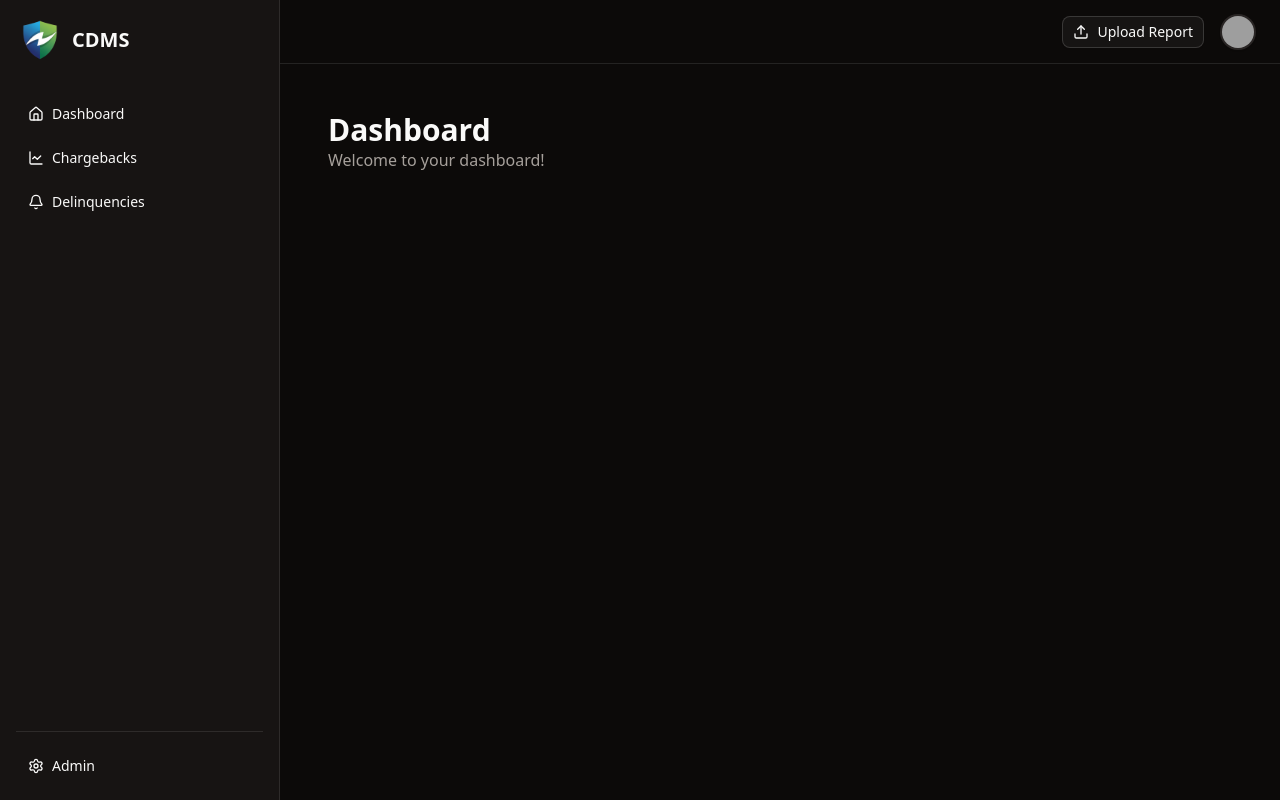
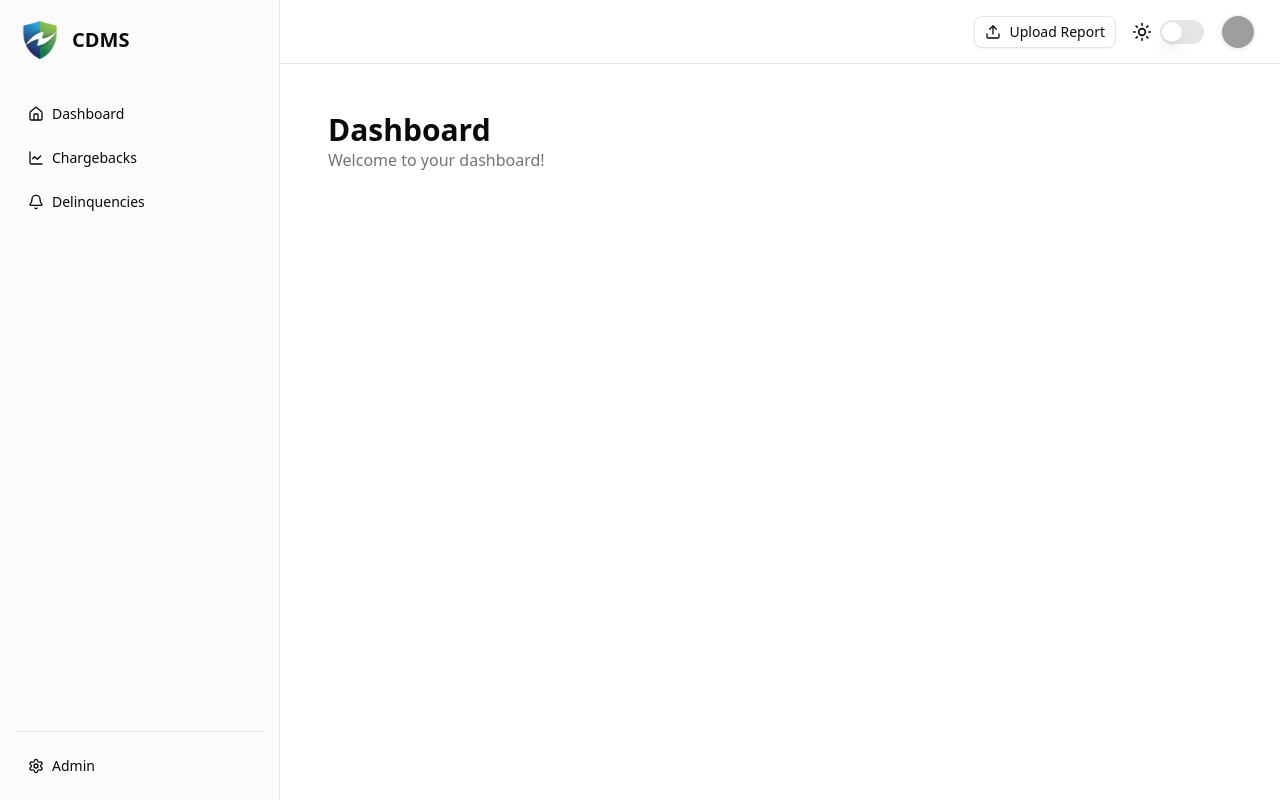
Before and after one commit to JJckrbbt/cdms, a React (Vite) app in the folder frontend/: page / in a window 1280 px wide. Built offline with nearby package versions, Linux system fonts and the light colour scheme; grey boxes are pictures that could not be loaded.

Commit message:
Dark Mode!

```diff
--- a/frontend/index.html
+++ b/frontend/index.html
@@ -1,10 +1,10 @@
 <!doctype html>
-<html lang="en" class="dark">
+<html lang="en" >
   <head>
-    <meta charset="UTF-8" />
-    <link rel="icon" type="image/svg+xml" href="/vite.svg" />
+    <meta charset="UTF-8" class="dark"/>
+    <link rel="icon" type="image/png" href="/src/assets/CDMSTransparent.png" />
     <meta name="viewport" content="width=device-width, initial-scale=1.0" />
-    <title>Vite + React + TS</title>
+    <title>CDMS</title>
   </head>
   <body>
     <div id="root"></div>
--- a/frontend/package.json
+++ b/frontend/package.json
@@ -17,6 +17,7 @@
     "@radix-ui/react-select": "^2.2.5",
     "@radix-ui/react-separator": "^1.1.7",
     "@radix-ui/react-slot": "^1.2.3",
+    "@radix-ui/react-switch": "^1.2.5",
     "@tailwindcss/vite": "^4.1.11",
     "@tanstack/react-table": "^8.21.3",
     "class-variance-authority": "^0.7.1",
--- a/frontend/src/components/DashboardLayout.tsx
+++ b/frontend/src/components/DashboardLayout.tsx
@@ -11,8 +11,10 @@ import {
 } from "@/components/ui/dropdown-menu";
 import { Avatar, AvatarFallback, AvatarImage } from "@/components/ui/avatar";
 import { Sheet, SheetContent, SheetTrigger, SheetHeader, SheetTitle, SheetDescription } from "@/components/ui/sheet";
-import { Upload, PanelLeft } from "lucide-react";
+import { Upload, PanelLeft, Sun, Moon } from "lucide-react";
 import { UploadReportModal } from "./UploadReportModal";
+import { Switch } from "@/components/ui/switch";
+import { useTheme } from "../hooks/useTheme";
 
 interface DashboardLayoutProps {
   children: React.ReactNode;
@@ -21,6 +23,7 @@ interface DashboardLayoutProps {
 
 export function DashboardLayout({ children, onUploadSuccess }: DashboardLayoutProps) {
   const [isUploadModalOpen, setIsUploadModalOpen] = useState(false);
+  const { theme, toggleTheme } = useTheme();
 
   return (
     <div className="h-screen flex">
@@ -63,6 +66,13 @@ export function DashboardLayout({ children, onUploadSuccess }: DashboardLayoutPr
                 <UploadReportModal onClose={() => setIsUploadModalOpen(false)} onUploadSuccess={onUploadSuccess} />
               </SheetContent>
             </Sheet>
+            <div className="flex items-center space-x-2">
+              {theme === "light" ? <Sun className="h-5 w-5" /> : <Moon className="h-5 w-5" />}
+              <Switch
+                checked={theme === "dark"}
+                onCheckedChange={toggleTheme}
+              />
+            </div>
             <DropdownMenu>
               <DropdownMenuTrigger asChild>
                 <Button
--- /dev/null
+++ b/frontend/src/components/ui/switch.tsx
@@ -0,0 +1,43 @@
+"use client"
+
+import * as React from "react"
+import * as SwitchPrimitives from "@radix-ui/react-switch"
+import { cva, type VariantProps } from "class-variance-authority"
+
+import { cn } from "@/lib/utils"
+
+const switchVariants = cva(
+  "peer inline-flex h-[24px] w-[44px] shrink-0 cursor-pointer items-center rounded-full border-2 border-transparent transition-colors focus-visible:outline-none focus-visible:ring-2 focus-visible:ring-ring focus-visible:ring-offset-2 focus-visible:ring-offset-background disabled:cursor-not-allowed disabled:opacity-50 data-[state=checked]:bg-primary data-[state=unchecked]:bg-input",
+  {
+    variants: {
+      size: {
+        default: "",
+        sm: "h-[20px] w-[36px]",
+        lg: "h-[28px] w-[52px]",
+      },
+    },
+    defaultVariants: {
+      size: "default",
+    },
+  }
+)
+
+const Switch = React.forwardRef<
+  React.ElementRef<typeof SwitchPrimitives.Root>,
+  React.ComponentPropsWithoutRef<typeof SwitchPrimitives.Root> & VariantProps<typeof switchVariants>
+>(({ className, size, ...props }, ref) => (
+  <SwitchPrimitives.Root
+    className={cn(switchVariants({ size }), className)}
+    {...props}
+    ref={ref}
+  >
+    <SwitchPrimitives.Thumb className={cn(
+      "pointer-events-none block h-5 w-5 rounded-full bg-background shadow-lg ring-0 transition-transform data-[state=checked]:translate-x-5 data-[state=unchecked]:translate-x-0",
+      size === "sm" && "h-4 w-4 data-[state=checked]:translate-x-4",
+      size === "lg" && "h-6 w-6 data-[state=checked]:translate-x-6"
+    )} />
+  </SwitchPrimitives.Root>
+))
+Switch.displayName = SwitchPrimitives.Root.displayName
+
+export { Switch }
--- /dev/null
+++ b/frontend/src/hooks/useTheme.ts
@@ -0,0 +1,32 @@
+import { useState, useEffect } from 'react';
+
+type Theme = 'light' | 'dark';
+
+export function useTheme() {
+  const [theme, setTheme] = useState<Theme>(() => {
+    if (typeof window !== 'undefined') {
+      const savedTheme = localStorage.getItem('theme') as Theme;
+      if (savedTheme) {
+        return savedTheme;
+      }
+      // Check for user's system preference
+      if (window.matchMedia('(prefers-color-scheme: dark)').matches) {
+        return 'dark';
+      }
+    }
+    return 'light';
+  });
+
+  useEffect(() => {
+    const root = window.document.documentElement;
+    root.classList.remove('light', 'dark');
+    root.classList.add(theme);
+    localStorage.setItem('theme', theme);
+  }, [theme]);
+
+  const toggleTheme = () => {
+    setTheme((prevTheme) => (prevTheme === 'light' ? 'dark' : 'light'));
+  };
+
+  return { theme, toggleTheme };
+}
```
Also changed, not shown: 2 other files (tests, documents, lock files or other folders).
